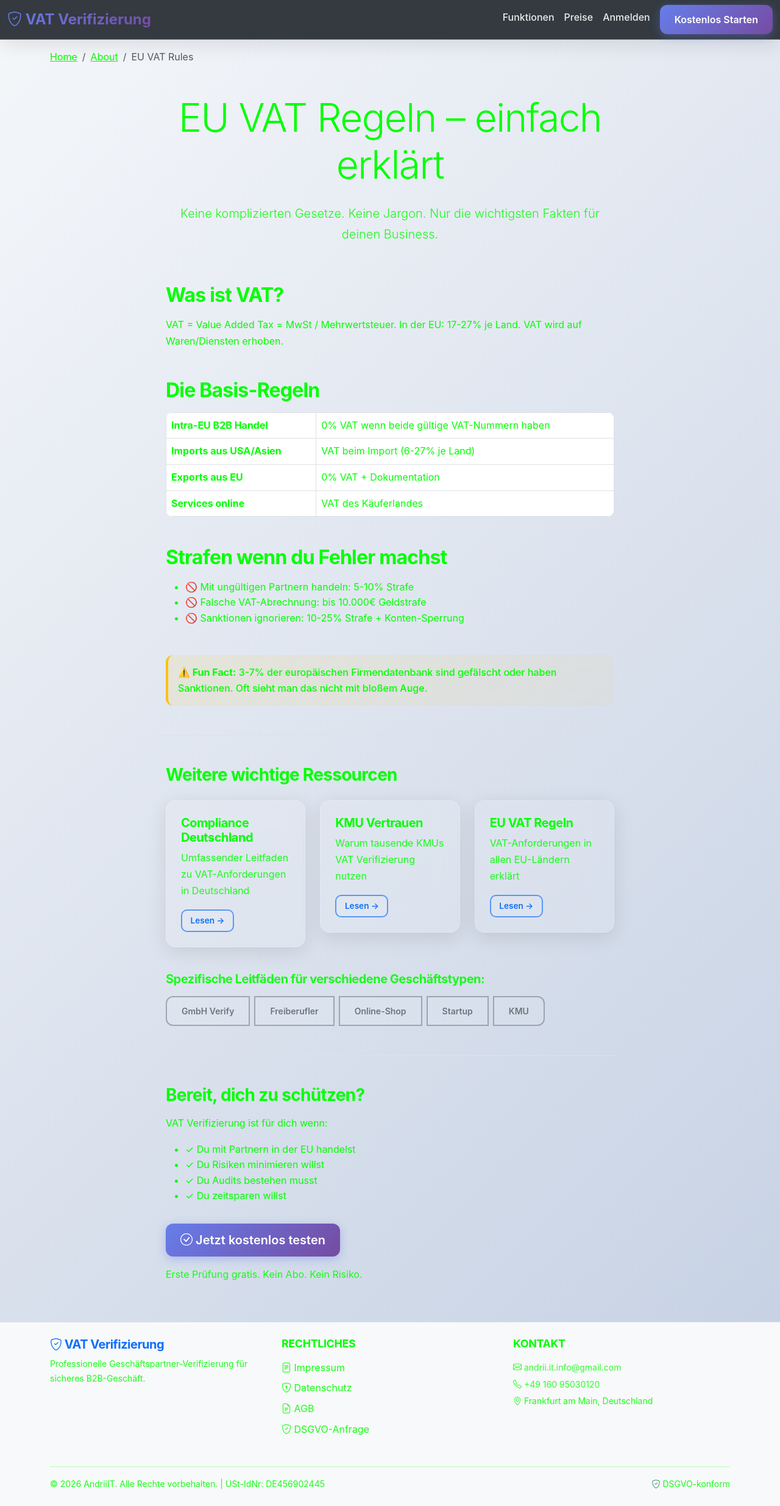
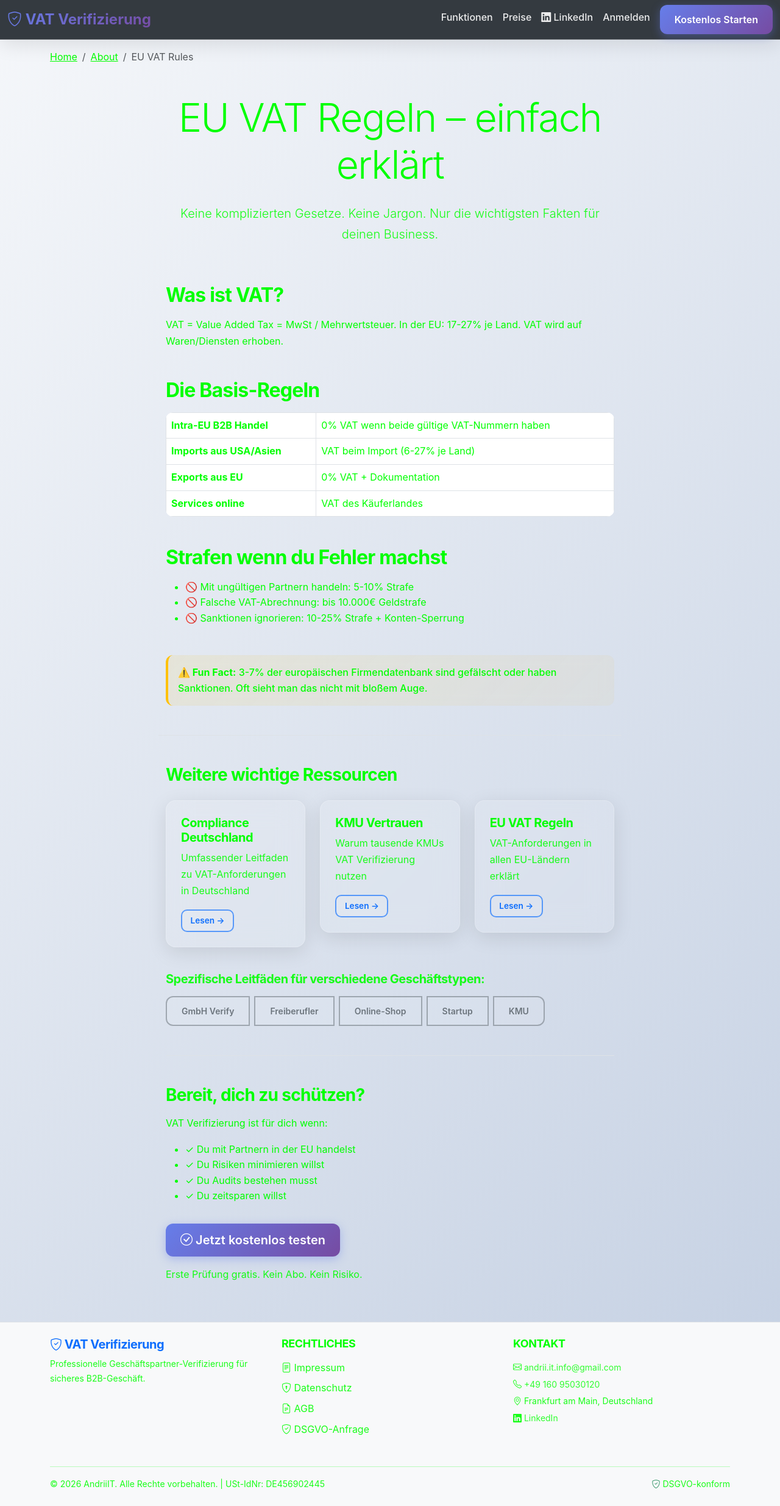
Before and after one commit to pilipandr770/vat-bot-1, a Flask app: page /about/eu-vat-rules in a window 1280 px wide. Shown: the whole page at 61% size. Run offline with Flask 3, Linux system fonts and the light colour scheme; parts of the project's set-up code (start-up, migrations or seed data) failed here and were passed over; some libraries are stand-ins or nearby versions.

Commit message:
Add LinkedIn company page link to header and landing page navigation

```diff
--- a/templates/base.html
+++ b/templates/base.html
@@ -100,6 +100,11 @@
                         <a class="nav-link" href="{{ url_for('payments.pricing') }}">Preise</a>
                     </li>
                     <li class="nav-item">
+                        <a class="nav-link" href="https://www.linkedin.com/company/111149982/page-posts/published/" target="_blank">
+                            <i class="bi bi-linkedin"></i> LinkedIn
+                        </a>
+                    </li>
+                    <li class="nav-item">
                         <a class="nav-link" href="{{ url_for('auth.login') }}">Anmelden</a>
                     </li>
                     <li class="nav-item">
@@ -179,9 +184,15 @@
                             +49 160 95030120
                         </a>
                     </p>
-                    <p class="text-muted small mb-0">
+                    <p class="text-muted small mb-1">
                         <i class="bi bi-geo-alt"></i>
                         Frankfurt am Main, Deutschland
+                    </p>
+                    <p class="text-muted small mb-0">
+                        <i class="bi bi-linkedin"></i>
+                        <a href="https://www.linkedin.com/company/111149982/page-posts/published/" target="_blank" class="text-muted text-decoration-none">
+                            LinkedIn
+                        </a>
                     </p>
                 </div>
             </div>
--- a/templates/landing.html
+++ b/templates/landing.html
@@ -122,6 +122,9 @@
                     <li class="nav-item"><a class="nav-link" href="#features">Funktionen</a></li>
                     <li class="nav-item"><a class="nav-link" href="#pricing">Preise</a></li>
                     <li class="nav-item"><a class="nav-link" href="#faq">FAQ</a></li>
+                    <li class="nav-item"><a class="nav-link" href="https://www.linkedin.com/company/111149982/page-posts/published/" target="_blank">
+                        <i class="bi bi-linkedin"></i> LinkedIn
+                    </a></li>
                     <li class="nav-item"><a class="nav-link" href="{{ url_for('auth.login') }}">Anmelden</a></li>
                     <li class="nav-item"><a class="btn btn-primary ms-2" href="{{ url_for('auth.register') }}">Kostenlos Starten</a></li>
                 </ul>
```
